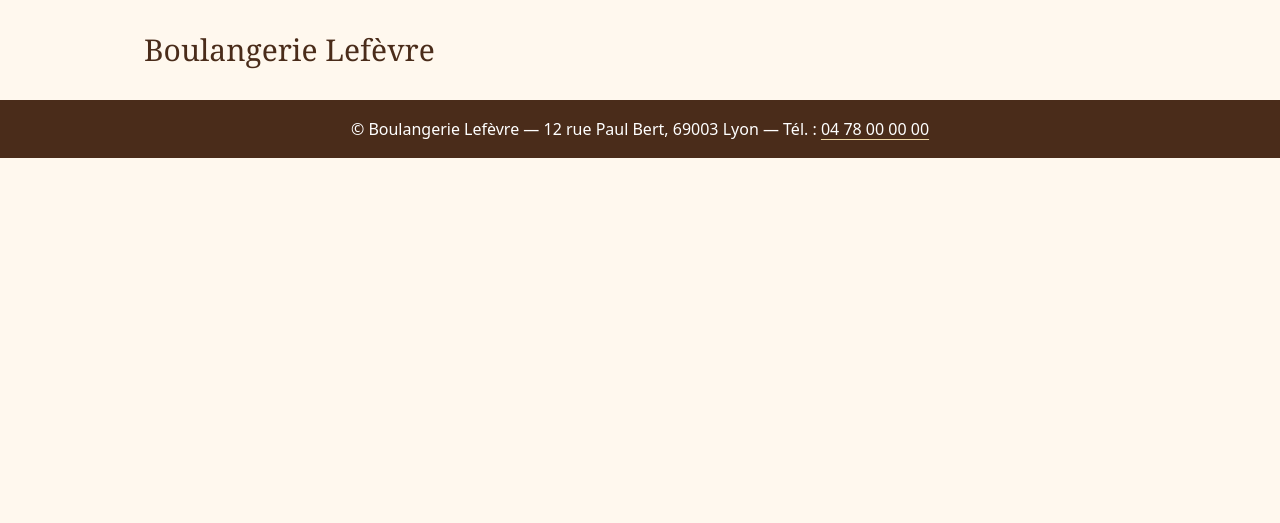
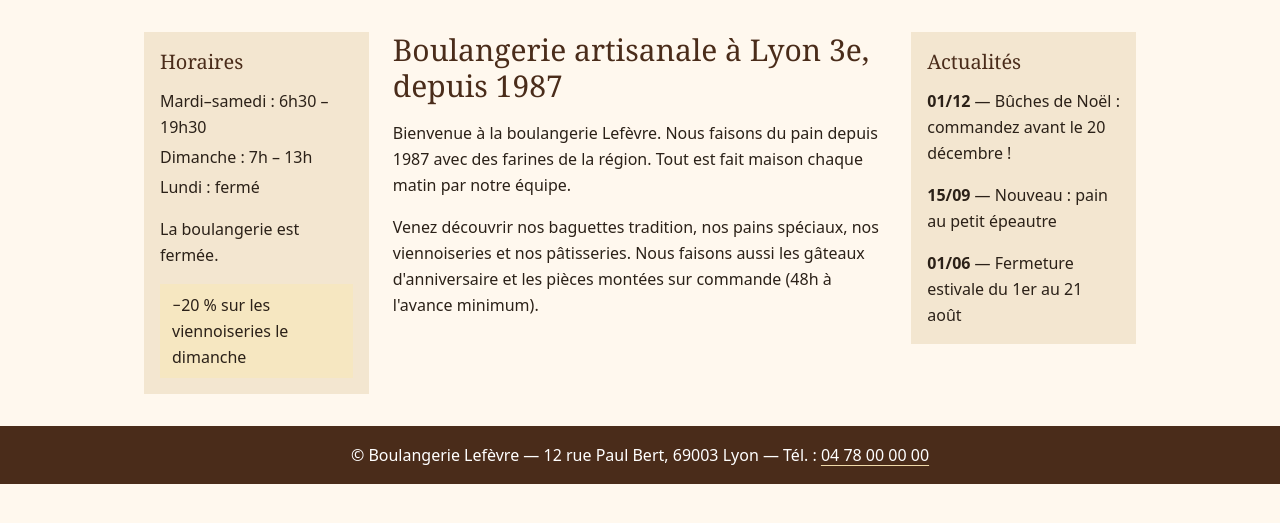
Before and after one commit to stevendarboux-a11y/-refonte-boulangerie-cursor, a PHP site: page / in a window 1280 px wide. Shown: the part 169-692 px from the top of the page. Run offline with PHP 8.4, Linux system fonts and the light colour scheme.

Commit message:
feat: mise à jour du footer et de la page d'accueil avec des données dynamiques

```diff
--- a/site/includes/footer.php
+++ b/site/includes/footer.php
@@ -1,13 +1,15 @@
 <?php
 
 declare(strict_types=1);
+
+$boutique = require __DIR__ . '/../data/boutique.php';
 ?>
   </main>
   <footer class="bg-brun text-white">
     <address class="mx-auto max-w-5xl px-4 py-4 text-center not-italic">
-      © Boulangerie Lefèvre —
-      12 rue Paul Bert, 69003 Lyon —
-      Tél. : <a class="text-white decoration-or underline-offset-4" href="tel:+33478000000">04 78 00 00 00</a>
+      © <?= e($boutique['nom']) ?> —
+      <?= e($boutique['adresse']) ?>, <?= e($boutique['cp']) ?> <?= e($boutique['ville']) ?> —
+      Tél. : <a class="text-white decoration-or underline-offset-4" href="tel:<?= e($boutique['telephone_lien']) ?>"><?= e($boutique['telephone']) ?></a>
     </address>
   </footer>
 </body>
--- a/site/public/index.php
+++ b/site/public/index.php
@@ -3,11 +3,45 @@
 declare(strict_types=1);
 
 require __DIR__ . '/../includes/bootstrap.php';
+require __DIR__ . '/../includes/ouverture.php';
 
-$titre = 'Boulangerie Lefèvre';
+$boutique = require __DIR__ . '/../data/boutique.php';
+$horaires = require __DIR__ . '/../data/horaires.php';
+$actus = require __DIR__ . '/../data/actus.php';
+
+$titre = $boutique['nom'];
 $page = 'accueil';
+
+$maintenant = new DateTimeImmutable('now', new DateTimeZone($horaires['fuseau']));
+$ouvert = est_ouvert($maintenant, $horaires);
 
 require __DIR__ . '/../includes/header.php';
 ?>
-<h1 class="font-serif text-3xl text-brun">Boulangerie Lefèvre</h1>
+<div class="grid grid-cols-1 items-start gap-6 md:grid-cols-[minmax(0,1fr)_minmax(0,2.2fr)_minmax(0,1fr)]">
+  <section aria-labelledby="titre-accueil" class="min-w-0 md:col-start-2 md:row-start-1">
+    <h1 id="titre-accueil" class="font-serif text-3xl text-brun">Boulangerie artisanale à Lyon 3e, depuis 1987</h1>
+    <p class="mt-4">Bienvenue à la boulangerie Lefèvre. Nous faisons du pain depuis <?= e($boutique['depuis']) ?> avec des farines de la région. Tout est fait maison chaque matin par notre équipe.</p>
+    <p class="mt-4">Venez découvrir nos baguettes tradition, nos pains spéciaux, nos viennoiseries et nos pâtisseries. Nous faisons aussi les gâteaux d'anniversaire et les pièces montées sur commande (<?= e($boutique['delai_commande']) ?>).</p>
+  </section>
+
+  <section aria-labelledby="titre-horaires" class="min-w-0 bg-sable p-4 md:col-start-1 md:row-start-1">
+    <h2 id="titre-horaires" class="font-serif text-xl text-brun">Horaires</h2>
+    <ul class="mt-3 space-y-1">
+<?php foreach ($horaires['libelles'] as $ligne): ?>
+      <li><?= e($ligne) ?></li>
+<?php endforeach; ?>
+    </ul>
+    <p class="mt-4">La boulangerie est <?= $ouvert ? 'ouverte' : 'fermée' ?>.</p>
+    <p class="mt-4 bg-promo px-3 py-2">−20 % sur les viennoiseries le dimanche</p>
+  </section>
+
+  <section aria-labelledby="titre-actus" class="min-w-0 bg-sable p-4 md:col-start-3 md:row-start-1">
+    <h2 id="titre-actus" class="font-serif text-xl text-brun">Actualités</h2>
+    <ul class="mt-3 space-y-4">
+<?php foreach ($actus as $actu): ?>
+      <li><strong><?= e($actu['date']) ?></strong> — <?= e($actu['texte']) ?></li>
+<?php endforeach; ?>
+    </ul>
+  </section>
+</div>
 <?php require __DIR__ . '/../includes/footer.php';
```
Also changed, not shown: site/public/css/app.css.
